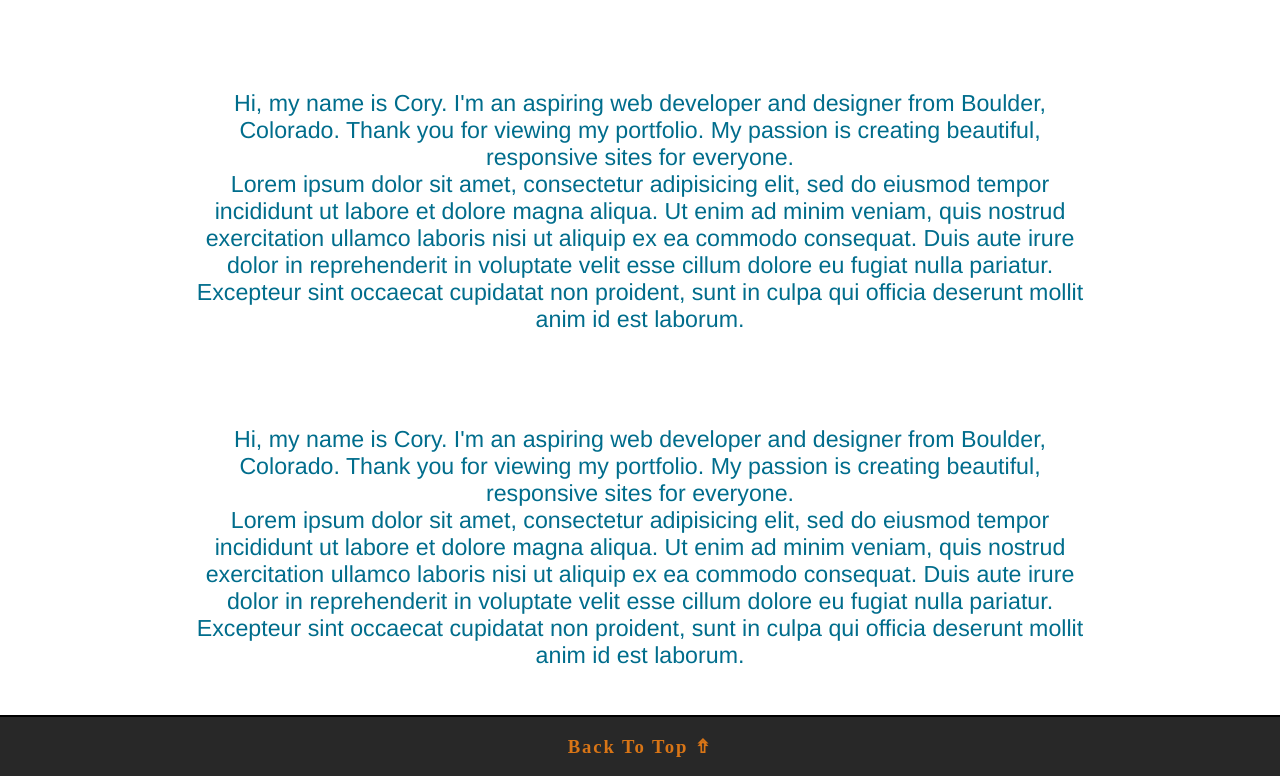
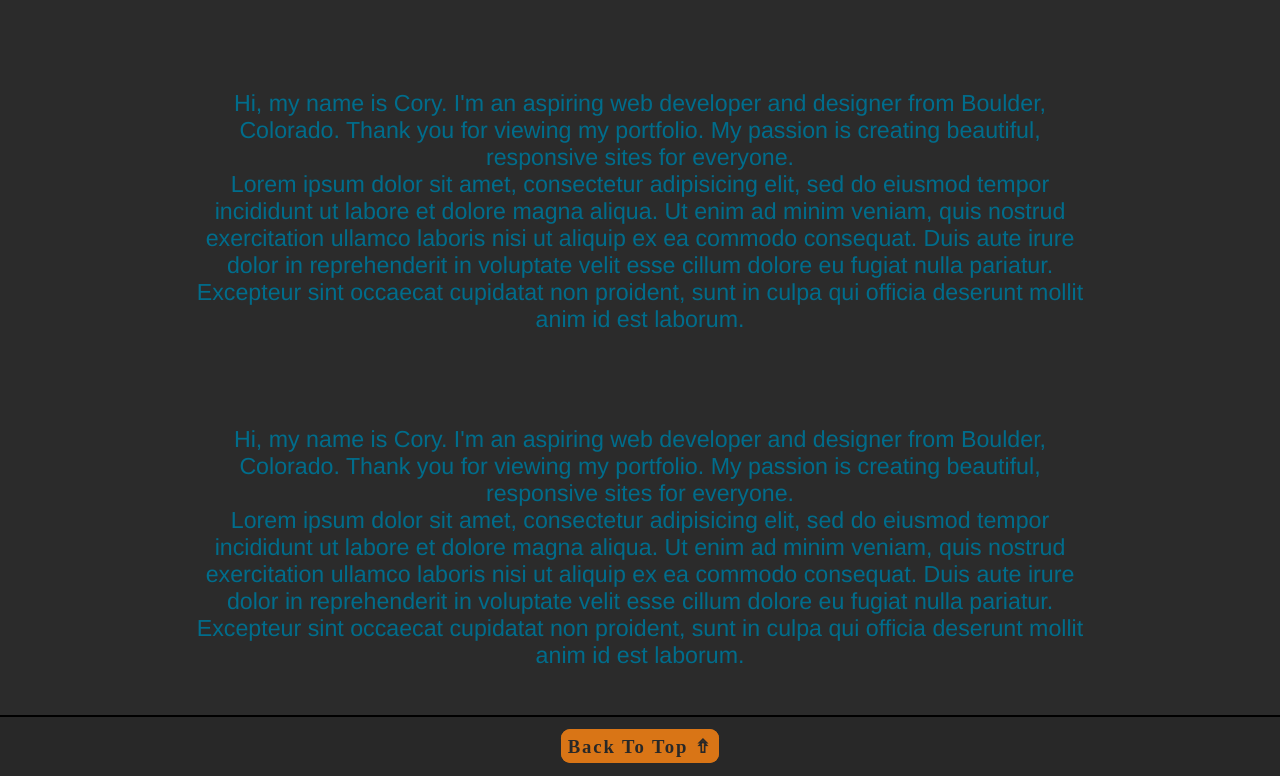
Before and after one commit to Schwaannn/First-Website, a plain HTML site: page art.html in a window 1280 px wide. Shown: the part 388-1164 px from the top of the page. Drawn offline with Linux system fonts and the light colour scheme; a web font is replaced by a local one.

Commit message:
made 'back to top' link look more like a button

```diff
--- a/art.html
+++ b/art.html
@@ -29,7 +29,7 @@
       <div class="break"></div>
 
 <footer>
-  <h3><a href="#top">Back To Top &#8686;</a></h3>
+  <h3><a href="#top" class="bordered">Back To Top &#8686;</a></h3>
 </footer>
   </body>
 </html>
--- a/styles.css
+++ b/styles.css
@@ -5,13 +5,13 @@
 }
 
 html {
-  /*background-color: #2b2b2b;*/
-    background-color: #fff;
+  background-color: #2b2b2b;
 }
 
 body {
   margin: 0;
   padding: 0;
+  overflow: auto;
 }
 
 ul {
@@ -124,5 +124,13 @@ footer a{
 
 .break {
     height: .1em;
-    background-color: black;
+    background-color: #000;
 }
+
+.bordered {
+    border: 2px solid #d97516;
+    color: #282828;
+    border-radius: .5em;
+    padding: .25em;
+    background-color: #d97516;
+}
```
Also changed, not shown: contact.html (+1 -1 lines), index.html (+4 -3 lines), sites.html (+1 -1 lines).
